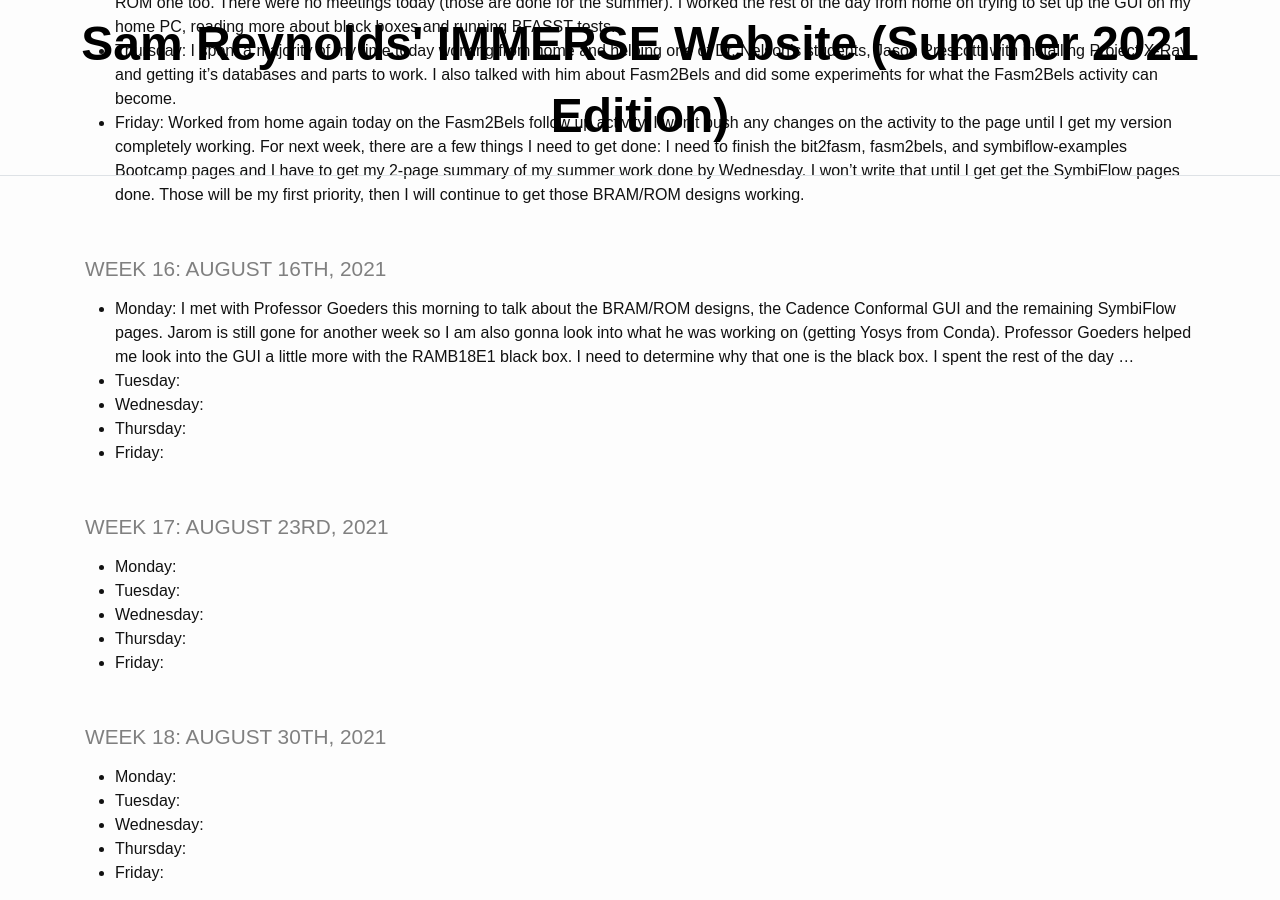
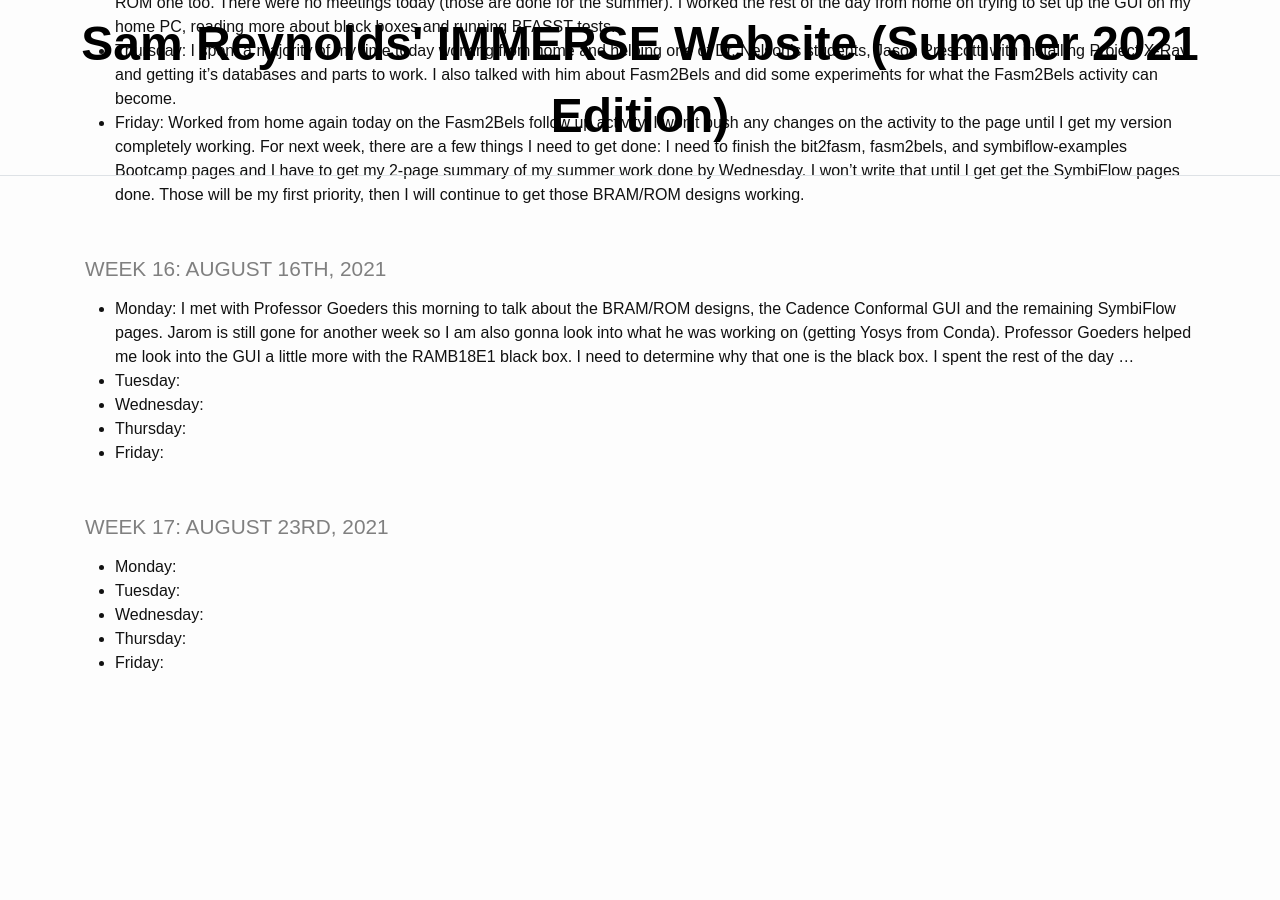
Before and after one commit to TheDHCreator/thedhcreator.github.io, a Jekyll site: the page built from _pages/log.md, in a window 1280 px wide and 900 px high, scrolled down 6312 px. Built offline with Jekyll 4.4.1, drawn with Linux system fonts in a browser that asks for light colours; after the commit the page ends 7002 px from its top, so only the background shows below that.

Commit message:
quick update: removing last week I previously had cause technically August 23rd is the last week of summer work and school starts the 30th

```diff
--- a/_pages/log.md
+++ b/_pages/log.md
@@ -154,11 +154,3 @@ title: IMMERSE Log
 * **Wednesday**:
 * **Thursday**:
 * **Friday**:
-
-### Week 18: August 30th, 2021
-
-* **Monday**:
-* **Tuesday**:
-* **Wednesday**:
-* **Thursday**:
-* **Friday**:
```
